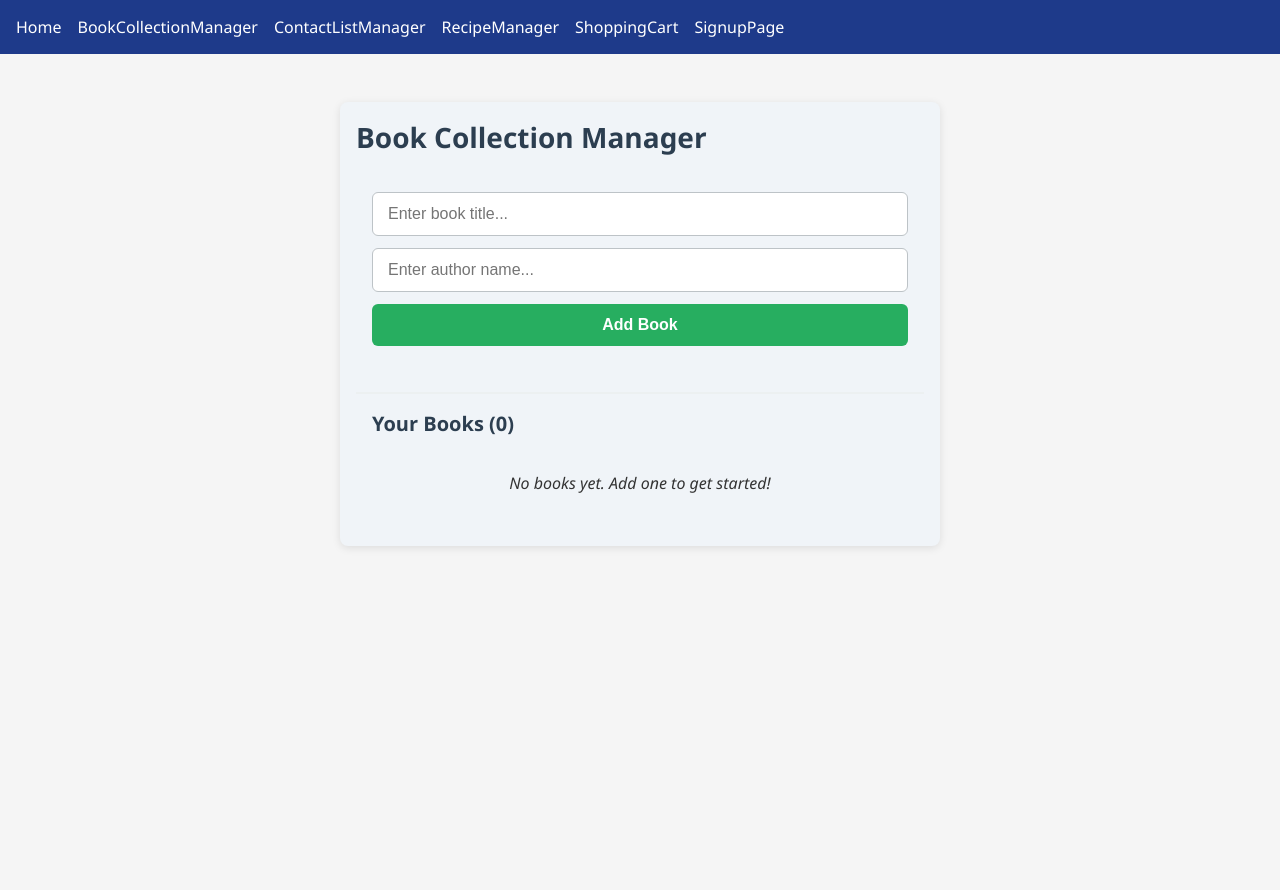
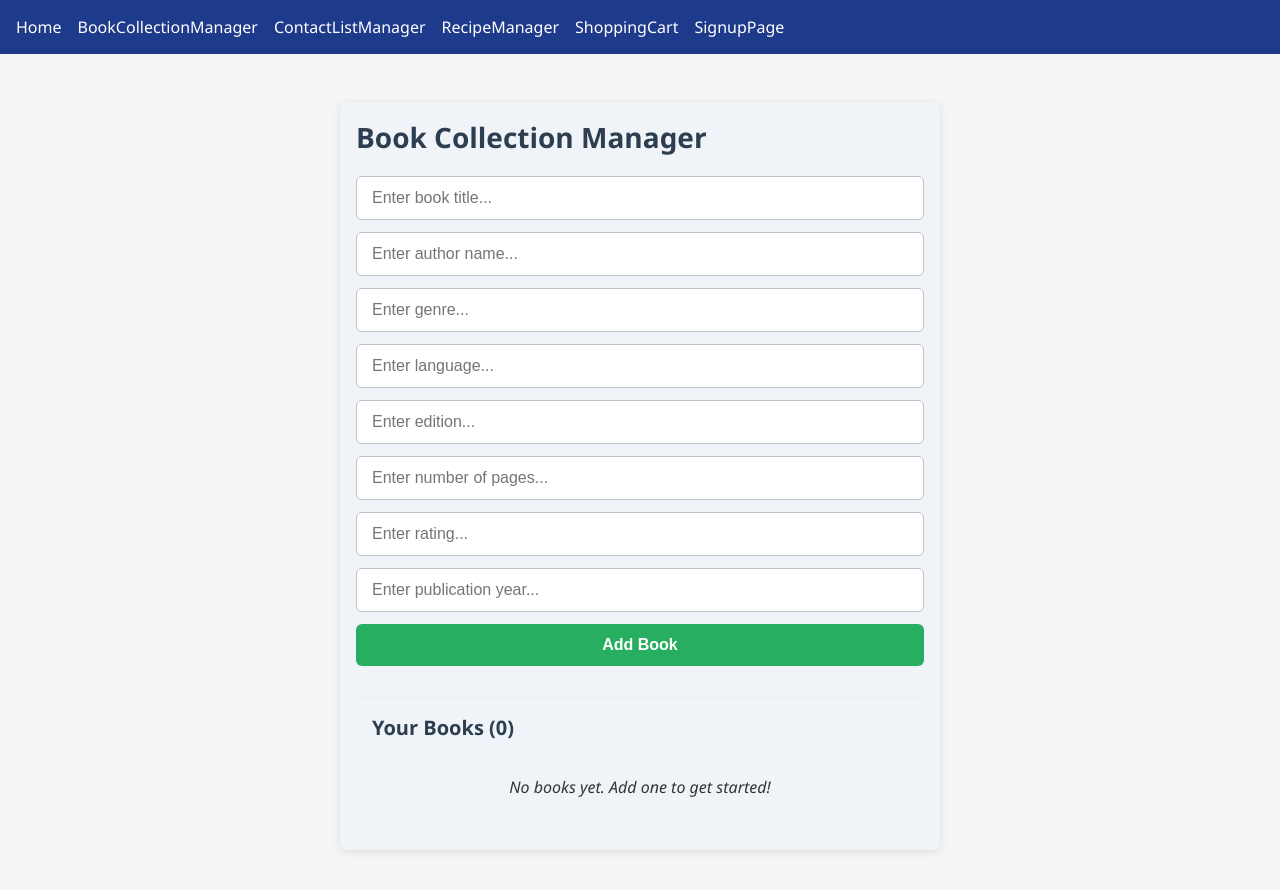
Before and after one commit to SehwinderSingh/Group4-cm1, a React (Vite) app: page /#/books in a window 1280 px wide. Shown: the top 890 px of the page. Before the commit the page ends 800 px from the top, so only its background shows below. Built offline with nearby package versions, Linux system fonts and the light colour scheme.

Commit message:
feat: add BookCollectionManager

```diff
--- a/src/components/BookCollectionManager/BookCollectionManager.jsx
+++ b/src/components/BookCollectionManager/BookCollectionManager.jsx
@@ -1,28 +1,54 @@
 import React, { useState } from "react";
 import "./BookCollectionManager.css";
 
-
 function BookCollectionManager() {
   const [books, setBooks] = useState([]);
+
   const [title, setTitle] = useState("");
   const [author, setAuthor] = useState("");
-
-  // Handle input change for title
-  function handleTitleChange(event) {
-    setTitle(event.target.value);
-  }
-
-  // Handle input change for author
-  function handleAuthorChange(event) {
-    setAuthor(event.target.value);
-  }
+  const [genre, setGenre] = useState("");
+  const [language, setLanguage] = useState("");
+  const [edition, setEdition] = useState("");
+  const [pages, setPages] = useState("");
+  const [rating, setRating] = useState("");
+  const [year, setYear] = useState("");
 
   // Add a new book to the list
-  function addBook() {
-    if (title.trim() !== "" && author.trim() !== "") {
-      setBooks((b) => [...b, { title, author }]);
+  function addBook(event) {
+    event.preventDefault();
+
+    if (
+      title.trim() !== "" &&
+      author.trim() !== "" &&
+      genre.trim() !== "" &&
+      language.trim() !== "" &&
+      edition.trim() !== "" &&
+      pages.trim() !== "" &&
+      rating.trim() !== "" &&
+      year.trim() !== ""
+    ) {
+      setBooks((b) => [
+        ...b,
+        {
+          title,
+          author,
+          genre,
+          language,
+          edition,
+          pages,
+          rating,
+          year,
+        },
+      ]);
+
       setTitle("");
-      setAuthor(""); // Clear the input fields
+      setAuthor("");
+      setGenre("");
+      setLanguage("");
+      setEdition("");
+      setPages("");
+      setRating("");
+      setYear("");
     }
   }
 
@@ -36,38 +62,100 @@ function BookCollectionManager() {
     <div className="app-container">
       <h1>Book Collection Manager</h1>
 
-      <div className="input-section">
+      <form className="input-section" onSubmit={addBook}>
         <input
           type="text"
           placeholder="Enter book title..."
           value={title}
-          onChange={handleTitleChange}
+          onChange={(event) => setTitle(event.target.value)}
           className="input-field"
         />
+
         <input
           type="text"
           placeholder="Enter author name..."
           value={author}
-          onChange={handleAuthorChange}
+          onChange={(event) => setAuthor(event.target.value)}
           className="input-field"
         />
-        <button onClick={addBook} className="add-button">
+
+        <input
+          type="text"
+          placeholder="Enter genre..."
+          value={genre}
+          onChange={(event) => setGenre(event.target.value)}
+          className="input-field"
+        />
+
+        <input
+          type="text"
+          placeholder="Enter language..."
+          value={language}
+          onChange={(event) => setLanguage(event.target.value)}
+          className="input-field"
+        />
+
+        <input
+          type="text"
+          placeholder="Enter edition..."
+          value={edition}
+          onChange={(event) => setEdition(event.target.value)}
+          className="input-field"
+        />
+
+        <input
+          type="number"
+          placeholder="Enter number of pages..."
+          value={pages}
+          onChange={(event) => setPages(event.target.value)}
+          className="input-field"
+        />
+
+        <input
+          type="number"
+          placeholder="Enter rating..."
+          value={rating}
+          onChange={(event) => setRating(event.target.value)}
+          className="input-field"
+        />
+
+        <input
+          type="number"
+          placeholder="Enter publication year..."
+          value={year}
+          onChange={(event) => setYear(event.target.value)}
+          className="input-field"
+        />
+
+        <button type="submit" className="add-button">
           Add Book
         </button>
-      </div>
+      </form>
 
       <div className="books-section">
         <h2>Your Books ({books.length})</h2>
+
         {books.length === 0 ? (
-          <p className="empty-message">No books yet. Add one to get started!</p>
+          <p className="empty-message">
+            No books yet. Add one to get started!
+          </p>
         ) : (
           <ol className="books-list">
             {books.map((book, index) => (
               <li key={index} className="book-item">
                 <div className="book-info">
                   <span className="book-title">{book.title}</span>
-                  <span className="book-author">by {book.author}</span>
+                  <span className="book-author">
+                    by {book.author}
+                  </span>
+                  <span>Genre: {book.genre}</span>
+                  <span>Language: {book.language}</span>
+                  <span>Edition: {book.edition}</span>
+                  <span>Pages: {book.pages}</span>
+                  <span>Rating: {book.rating}</span>
+                  <span>Year: {book.year}</span>
                 </div>
+
                 <button
                   onClick={() => deleteBook(index)}
                   className="delete-button"
```
